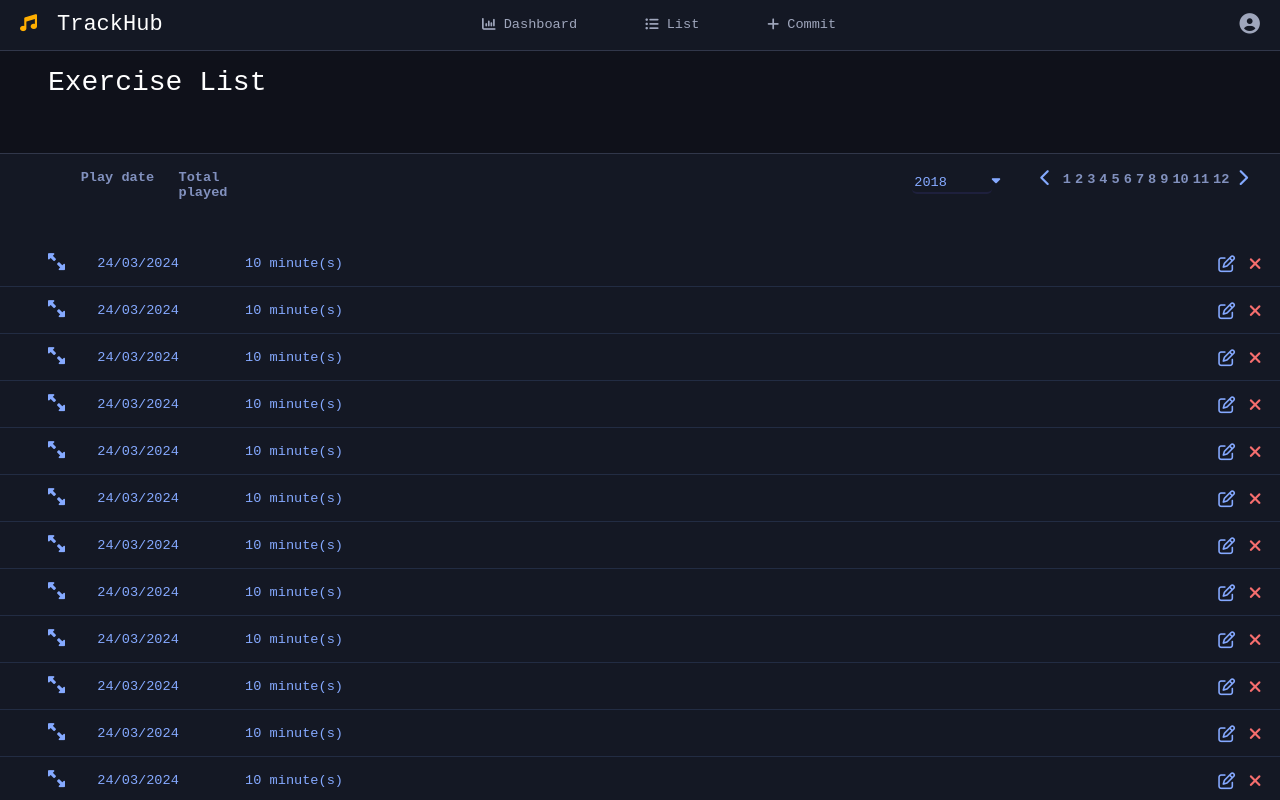
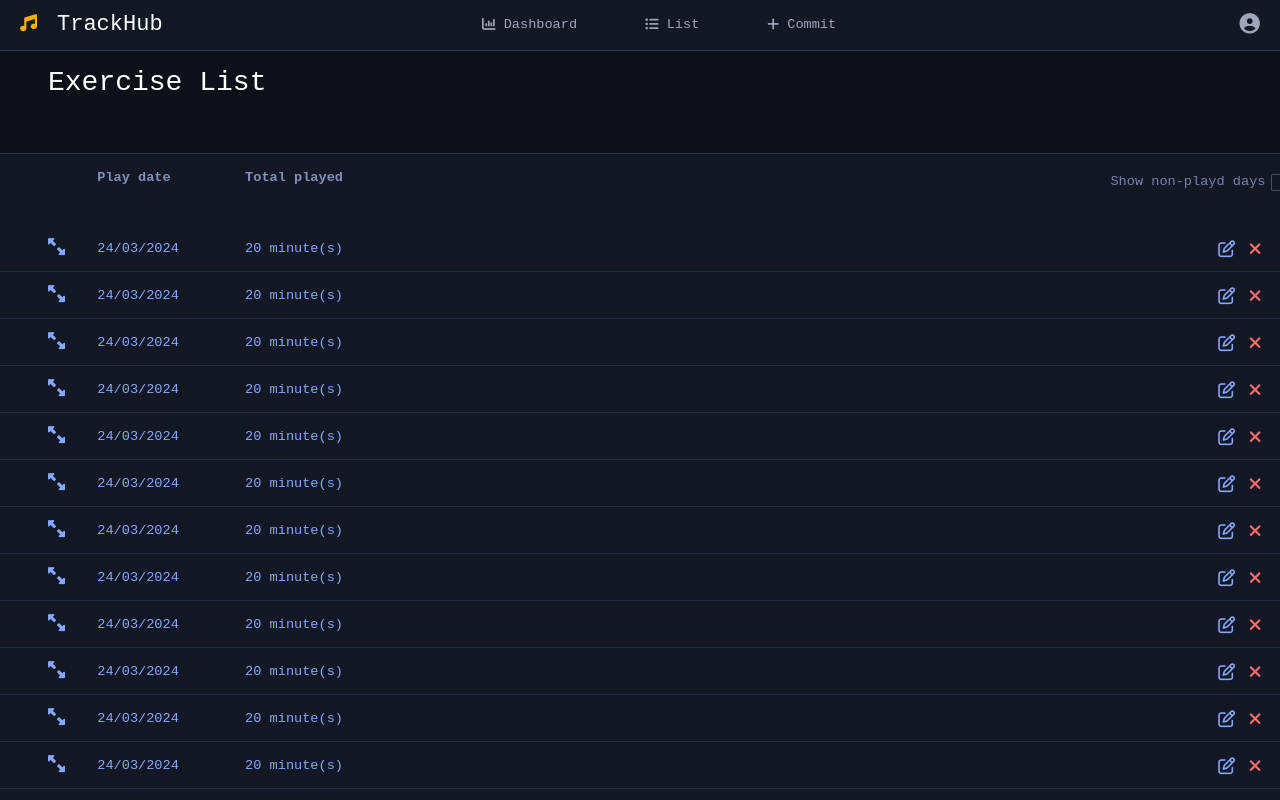
Before and after one commit to Sergestos/TrackHub, an Angular app in the folder App/trackhub/: page /app/login in a window 1280 px wide. Both pictures are taken after a click on the button "Log in". Built offline with nearby package versions, Linux system fonts and the light colour scheme.

Commit message:
Complete markup for filters

```diff
--- a/App/trackhub/src/app/moduls/exericse-list/date-filter/date-filter.component.css
+++ b/App/trackhub/src/app/moduls/exericse-list/date-filter/date-filter.component.css
@@ -1,12 +1,28 @@
 main {
     display: flex;
-    padding: 0. 5vh 2rem;
+    flex-direction: row;
+    justify-content: end;
+    gap: 1.5rem;
 
-    .year-selector {
+    width: 100rem;
+
+    .filter-options {
         display: flex;
         flex-direction: row;
+        gap: 0.33rem;
 
-        margin-right: 2rem;
+        margin-top: 0.5vh;
+
+        label {
+            font-size: 0.85rem;
+            font-weight: 400;
+            color: rgba(144, 161, 211, 0.788);
+        }
+    }
+
+    .filter-year-selector {
+        display: flex;
+        flex-direction: row;
 
         .input-select {
             color: rgb(133, 169, 255);
@@ -26,11 +42,10 @@ main {
         }
     }
 
-    .month-selector {
+    .filter-month-selector {
         display: flex;
 
-        margin-top: 0.25vh;
-        margin-right: 1.5rem;
+        margin-top: 0.5vh;
 
         p {
             padding-left: 0.25rem;
--- a/App/trackhub/src/app/moduls/exericse-list/date-filter/date-filter.component.html
+++ b/App/trackhub/src/app/moduls/exericse-list/date-filter/date-filter.component.html
@@ -1,12 +1,16 @@
 <main>
-    <div class="year-selector">
+    <div class="filter-options">
+        <label>Show non-playd days</label>
+        <input type="checkbox" class="t-checkbox"/>
+    </div>
+    <div class="filter-year-selector">
         <!-- <select ([ngModel])="selectedYear"> -->
         <select class="input-select">
-            <option *ngFor="let year of years" [value]="year">{{ year }}</option>
+            <option *ngFor="let year of years.reverse()" [value]="year">{{ year }}</option>
         </select>
         <i class="fa-solid fa-caret-down select-carret"></i>
     </div>
-    <div class="month-selector">
+    <div class="filter-month-selector">
         <i class="fa-solid fa-chevron-left fa-lg"></i>
         <div *ngFor="let e of [].constructor(12); let monthIndex = index">
             <p [attr.disabled]="true" (click)="onMonthClick(monthIndex + 1)">{{ monthIndex + 1 }}</p>
--- a/App/trackhub/src/app/moduls/exericse-list/exercise-list.component.css
+++ b/App/trackhub/src/app/moduls/exericse-list/exercise-list.component.css
@@ -20,7 +20,7 @@
     }
 
     .grid-headers {
-        width: 85%;
+        width: 100%;
     }
 
     .grid-item {
@@ -80,6 +80,9 @@
 
         .paging {
             margin: 2vh 0 0 3rem;
+
+            position: absolute;
+            z-index: 2;
         }
     }
 
--- a/App/trackhub/src/app/moduls/exericse-list/exercise-list.component.ts
+++ b/App/trackhub/src/app/moduls/exericse-list/exercise-list.component.ts
@@ -20,7 +20,7 @@ export class ExerciseListComponent implements OnInit {
 			this.exercises.push(
 				{
 					exerciseId: i.toString(),
-					totalPlayed: 10,
+					totalPlayed: 20,
 					playDate: new Date(),
 					isExpanded: false
 				}
--- a/App/trackhub/src/app/providers/interceptors/auth.intercaptors.ts
+++ b/App/trackhub/src/app/providers/interceptors/auth.intercaptors.ts
@@ -2,7 +2,6 @@ import { HttpErrorResponse, HttpHandler, HttpInterceptor, HttpRequest } from "@a
 import { Injectable } from "@angular/core";
 import { Router } from "@angular/router";
 import { tap } from "rxjs";
-import { AuthService } from "../services/auth.service";
 
 @Injectable({
     providedIn: 'root'
--- a/App/trackhub/src/app/providers/services/exercise-list.service.ts
+++ b/App/trackhub/src/app/providers/services/exercise-list.service.ts
@@ -1,7 +1,7 @@
 import { HttpClient } from "@angular/common/http";
 import { Injectable } from "@angular/core";
 import { Observable, of } from "rxjs";
-import { ExerciseDetails, UserExerciseProfile } from "../../moduls/exericse-list/exercise-list.models";
+import { ExerciseDetails, ExerciseItem, UserExerciseProfile } from "../../moduls/exericse-list/exercise-list.models";
 
 @Injectable()
 export class ExerciseListService {
@@ -11,6 +11,12 @@ export class ExerciseListService {
         return of({
             firstExerciseDate: new Date("09/03/2018")
         })
+    }
+
+    public getMonthExercises(year: number, month: number): Observable<ExerciseItem[]> {
+        return of([
+
+        ])
     }
 
     public getExerciseDetails(exerciseId: string): Observable<ExerciseDetails[]> {
```
